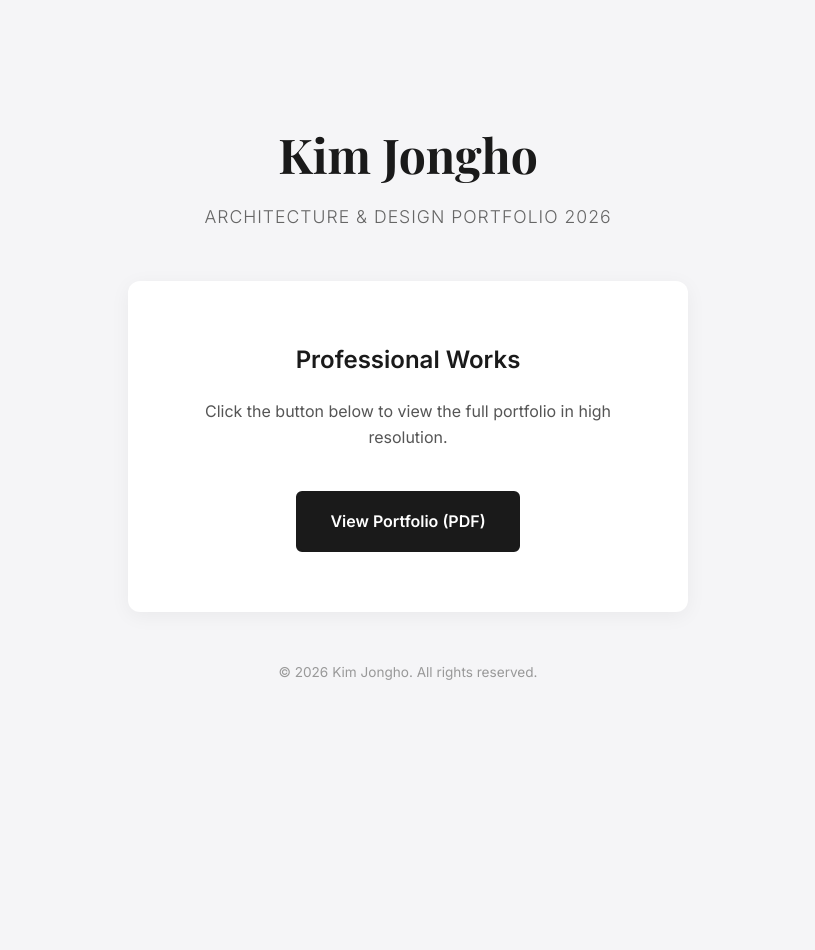
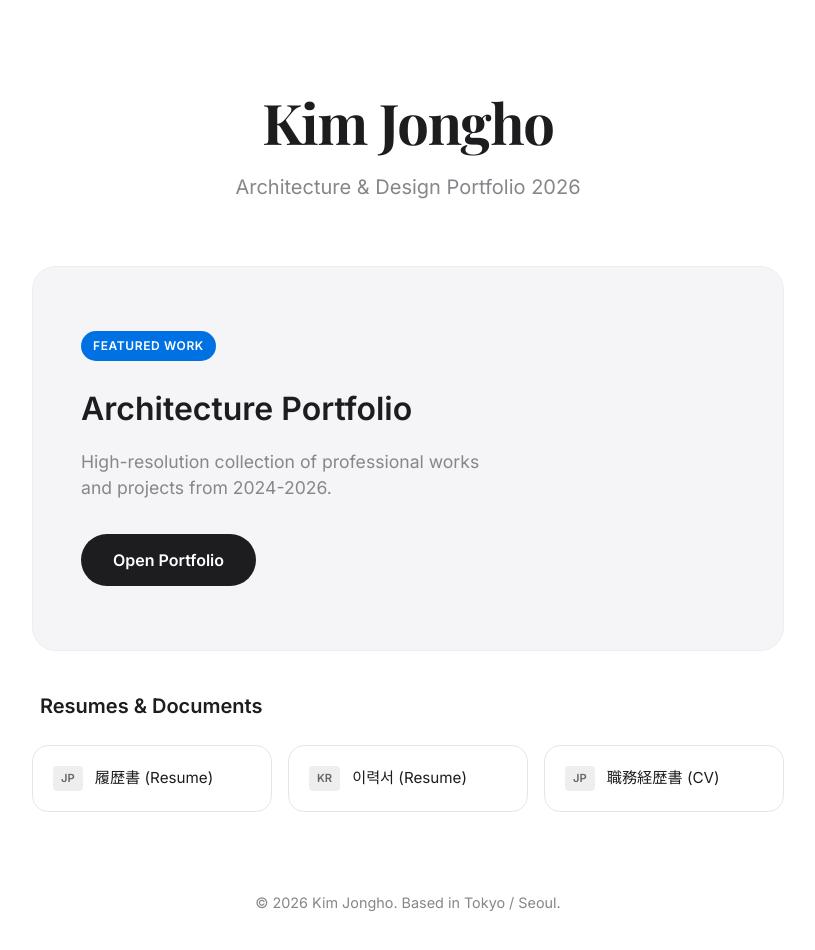
Before and after one commit to royaljjong/portfolio-web, a plain HTML site: page index.html in a window 1280 px wide. Shown: the whole page, without its empty margins (232-1047 px from the left). Before the commit the page ends 800 px from the top, so only its background shows below. Drawn offline with nearby package versions, Linux system fonts and the light colour scheme.

Commit message:
Upgrade to Pro version: Added CVs and animations

```diff
--- a/index.html
+++ b/index.html
@@ -3,7 +3,7 @@
 <head>
     <meta charset="UTF-8">
     <meta name="viewport" content="width=device-width, initial-scale=1.0">
-    <title>Kim Jongho | Portfolio 2026</title>
+    <title>Kim Jongho | Portfolio & CV 2026</title>
     <link rel="stylesheet" href="style.css">
     <link rel="preconnect" href="https://fonts.googleapis.com">
     <link rel="preconnect" href="https://fonts.gstatic.com" crossorigin>
@@ -11,23 +11,44 @@
 </head>
 <body>
     <div class="container">
-        <header>
+        <header class="fade-in">
             <h1>Kim Jongho</h1>
             <p class="subtitle">Architecture & Design Portfolio 2026</p>
         </header>
 
         <main>
-            <div class="card">
+            <!-- Main Portfolio Card -->
+            <section class="main-card fade-in delay-1">
                 <div class="card-content">
-                    <h2>Professional Works</h2>
-                    <p>Click the button below to view the full portfolio in high resolution.</p>
-                    <a href="assets/portfolio.pdf" target="_blank" class="btn">View Portfolio (PDF)</a>
+                    <span class="badge">Featured Work</span>
+                    <h2>Architecture Portfolio</h2>
+                    <p>High-resolution collection of professional works and projects from 2024-2026.</p>
+                    <a href="assets/portfolio.pdf" target="_blank" class="btn primary">Open Portfolio</a>
                 </div>
-            </div>
+            </section>
+
+            <!-- Document Links Section -->
+            <section class="docs-section fade-in delay-2">
+                <h3>Resumes & Documents</h3>
+                <div class="doc-grid">
+                    <a href="assets/resume_jp.pdf" target="_blank" class="doc-item">
+                        <span class="doc-lang">JP</span>
+                        <span class="doc-name">履歴書 (Resume)</span>
+                    </a>
+                    <a href="assets/resume_kr.pdf" target="_blank" class="doc-item">
+                        <span class="doc-lang">KR</span>
+                        <span class="doc-name">이력서 (Resume)</span>
+                    </a>
+                    <a href="assets/experience_jp.pdf" target="_blank" class="doc-item">
+                        <span class="doc-lang">JP</span>
+                        <span class="doc-name">職務経歴書 (CV)</span>
+                    </a>
+                </div>
+            </section>
         </main>
 
-        <footer>
-            <p>&copy; 2026 Kim Jongho. All rights reserved.</p>
+        <footer class="fade-in delay-3">
+            <p>&copy; 2026 Kim Jongho. Based in Tokyo / Seoul.</p>
         </footer>
     </div>
 </body>
--- a/style.css
+++ b/style.css
@@ -1,9 +1,10 @@
 :root {
-    --primary-color: #1a1a1a;
-    --accent-color: #0070f3;
-    --text-color: #333;
-    --light-gray: #f5f5f7;
-    --white: #ffffff;
+    --bg-color: #ffffff;
+    --text-main: #1d1d1f;
+    --text-sub: #86868b;
+    --accent: #0071e3;
+    --card-bg: #f5f5f7;
+    --transition: all 0.4s cubic-bezier(0.4, 0, 0.2, 1);
 }
 
 * {
@@ -13,89 +14,177 @@
 }
 
 body {
-    font-family: 'Inter', -apple-system, BlinkMacSystemFont, "Segoe UI", Roboto, sans-serif;
-    background-color: var(--light-gray);
-    color: var(--text-color);
-    line-height: 1.6;
-    display: flex;
-    justify-content: center;
-    align-items: center;
-    min-height: 100vh;
+    font-family: 'Inter', sans-serif;
+    background-color: var(--bg-color);
+    color: var(--text-main);
+    line-height: 1.5;
+    -webkit-font-smoothing: antialiased;
 }
 
 .container {
-    width: 100%;
-    max-width: 600px;
-    padding: 40px 20px;
-    text-align: center;
+    max-width: 800px;
+    margin: 0 auto;
+    padding: 80px 24px;
 }
 
+/* Animations */
+@keyframes fadeInUp {
+    from {
+        opacity: 0;
+        transform: translateY(20px);
+    }
+    to {
+        opacity: 1;
+        transform: translateY(0);
+    }
+}
+
+.fade-in {
+    opacity: 0;
+    animation: fadeInUp 0.8s forwards;
+}
+
+.delay-1 { animation-delay: 0.2s; }
+.delay-2 { animation-delay: 0.4s; }
+.delay-3 { animation-delay: 0.6s; }
+
+/* Header */
 header {
-    margin-bottom: 50px;
+    margin-bottom: 64px;
+    text-align: center;
 }
 
 h1 {
     font-family: 'Playfair Display', serif;
-    font-size: 3rem;
-    color: var(--primary-color);
-    margin-bottom: 10px;
+    font-size: 3.5rem;
     font-weight: 700;
+    margin-bottom: 8px;
+    letter-spacing: -0.02em;
 }
 
 .subtitle {
-    font-size: 1.1rem;
-    color: #666;
-    letter-spacing: 1px;
-    text-transform: uppercase;
-    font-weight: 300;
+    font-size: 1.25rem;
+    color: var(--text-sub);
+    font-weight: 400;
 }
 
-.card {
-    background: var(--white);
-    padding: 60px 40px;
-    border-radius: 12px;
-    box-shadow: 0 4px 20px rgba(0, 0, 0, 0.05);
+/* Main Card */
+.main-card {
+    background-color: var(--card-bg);
+    border-radius: 24px;
+    padding: 64px 48px;
+    margin-bottom: 40px;
+    transition: var(--transition);
+    border: 1px solid rgba(0,0,0,0.03);
 }
 
-.card h2 {
-    font-size: 1.5rem;
-    margin-bottom: 20px;
-    color: var(--primary-color);
+.main-card:hover {
+    transform: scale(1.01);
+    box-shadow: 0 20px 40px rgba(0,0,0,0.04);
 }
 
-.card p {
-    margin-bottom: 40px;
-    color: #555;
+.badge {
+    display: inline-block;
+    padding: 6px 12px;
+    background: var(--accent);
+    color: white;
+    font-size: 0.75rem;
+    font-weight: 600;
+    border-radius: 100px;
+    margin-bottom: 24px;
+    text-transform: uppercase;
+    letter-spacing: 0.05em;
 }
 
+h2 {
+    font-size: 2rem;
+    margin-bottom: 16px;
+}
+
+.main-card p {
+    font-size: 1.1rem;
+    color: var(--text-sub);
+    margin-bottom: 32px;
+    max-width: 400px;
+}
+
+/* Button */
 .btn {
     display: inline-block;
-    background-color: var(--primary-color);
-    color: var(--white);
-    padding: 16px 32px;
+    padding: 14px 32px;
+    border-radius: 100px;
+    font-weight: 600;
     text-decoration: none;
-    border-radius: 6px;
-    font-weight: 600;
-    transition: all 0.3s ease;
-    border: 2px solid var(--primary-color);
+    font-size: 1rem;
+    transition: var(--transition);
 }
 
-.btn:hover {
-    background-color: transparent;
-    color: var(--primary-color);
+.btn.primary {
+    background: var(--text-main);
+    color: white;
 }
 
-footer {
-    margin-top: 50px;
-    font-size: 0.85rem;
-    color: #999;
+.btn.primary:hover {
+    background: #424245;
+    transform: translateY(-2px);
 }
 
-@media (max-width: 480px) {
-    h1 {
-        font-size: 2.2rem;
-    }
-    .card {
-        padding: 40px 20px;
-    }
+/* Docs Section */
+.docs-section h3 {
+    font-size: 1.25rem;
+    margin-bottom: 24px;
+    padding-left: 8px;
 }
+
+.doc-grid {
+    display: grid;
+    grid-template-columns: repeat(auto-fit, minmax(200px, 1fr));
+    gap: 16px;
+}
+
+.doc-item {
+    display: flex;
+    align-items: center;
+    padding: 20px;
+    background: white;
+    border: 1px solid #e5e5e7;
+    border-radius: 16px;
+    text-decoration: none;
+    color: var(--text-main);
+    transition: var(--transition);
+}
+
+.doc-item:hover {
+    border-color: var(--accent);
+    background: #fbfbff;
+    transform: translateY(-4px);
+}
+
+.doc-lang {
+    font-size: 0.7rem;
+    font-weight: 700;
+    background: #eee;
+    padding: 4px 8px;
+    border-radius: 4px;
+    margin-right: 12px;
+    color: #666;
+}
+
+.doc-name {
+    font-size: 0.95rem;
+    font-weight: 500;
+}
+
+/* Footer */
+footer {
+    margin-top: 80px;
+    text-align: center;
+    color: var(--text-sub);
+    font-size: 0.9rem;
+}
+
+@media (max-width: 600px) {
+    h1 { font-size: 2.5rem; }
+    .main-card { padding: 40px 24px; }
+    .doc-grid { grid-template-columns: 1fr; }
+}
```
Also changed, not shown: 3 other files.
